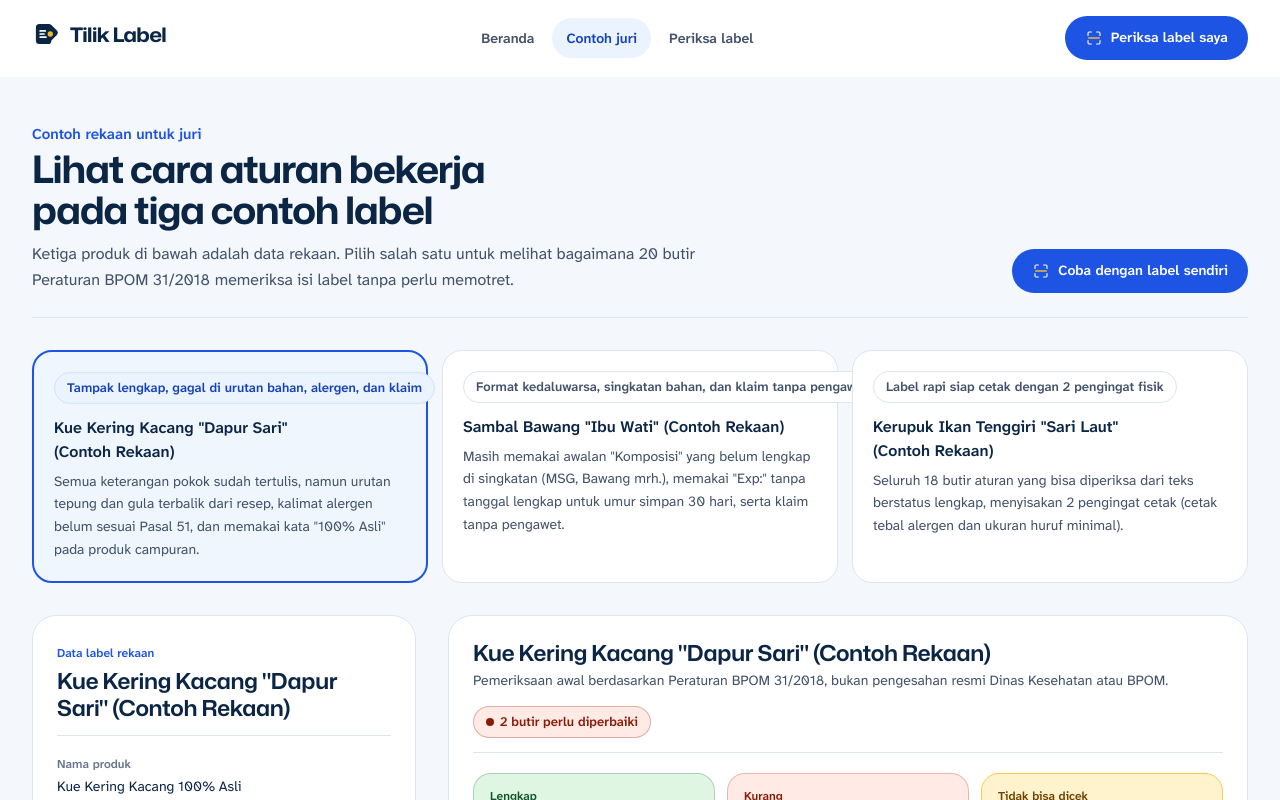
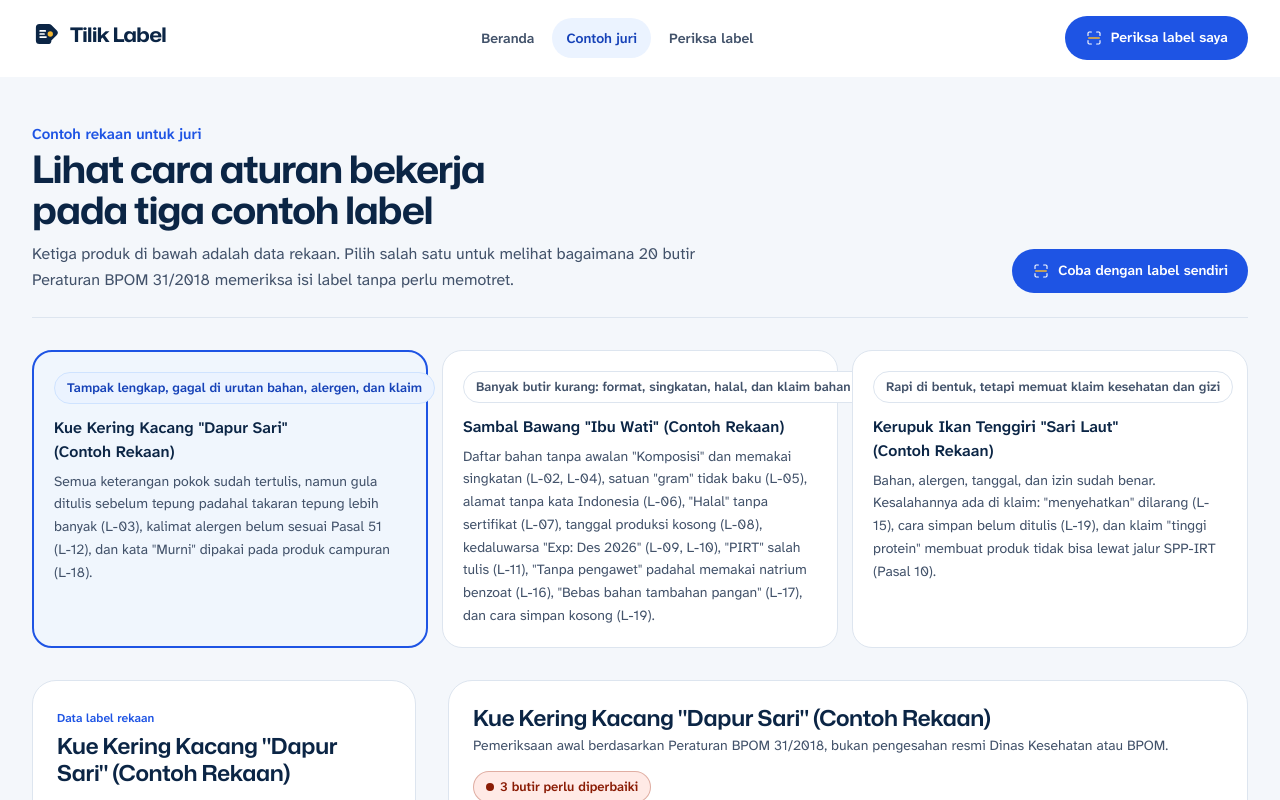
Before and after one commit to astrorehan/tilik-label, a Next.js app: page /contoh in a window 1280 px wide. Shown: the top 800 px of the page. Built offline with nearby package versions, Linux system fonts and the light colour scheme.

Commit message:
feat: rapikan tiga label contoh dan uji kesalahan yang disengaja

```diff
--- a/src/domain/sampleLabels.ts
+++ b/src/domain/sampleLabels.ts
@@ -1,5 +1,5 @@
-import { createEmptyAnswers, createEmptyLabelData } from './labelRules';
-import type { AdditionalAnswers, LabelData } from './types';
+import { createEmptyAnswers, createEmptyLabelData } from "./labelRules";
+import type { AdditionalAnswers, LabelData, LabelRuleId } from "./types";
 
 export interface SampleLabelCase {
   id: string;
@@ -8,123 +8,152 @@ export interface SampleLabelCase {
   ringkasanSingkat: string;
   label: LabelData;
   answers: AdditionalAnswers;
+  /** Butir aturan label yang sengaja dibuat berstatus kurang pada contoh ini. */
+  kesalahanDisengaja: LabelRuleId[];
 }
 
 /**
- * Tiga label contoh rekaan untuk uji coba tanpa unggah foto.
+ * Tiga label contoh rekaan untuk uji coba tanpa unggah foto. Semua nama,
+ * alamat, nomor izin, dan nomor halal di sini fiktif.
  * Contoh pertama sengaja dibuat tampak rapi di permukaan, namun gagal pada
- * urutan bahan (L-03), kalimat alergen (L-12), dan klaim bersyarat (L-18).
+ * urutan bahan (L-03), kalimat alergen (L-12), dan klaim kata "murni" (L-18).
+ * Contoh kedua gagal pada format penulisan. Contoh ketiga rapi di bentuk,
+ * namun memuat klaim kesehatan dan gizi sehingga tidak bisa lewat SPP-IRT.
  */
 export const SAMPLE_LABEL_CASES: SampleLabelCase[] = [
   {
-    id: 'kue-kering-tampak-lengkap',
+    id: "kue-kering-tampak-lengkap",
     judul: 'Kue Kering Kacang "Dapur Sari" (Contoh Rekaan)',
-    kategori: 'Tampak lengkap, gagal di urutan bahan, alergen, dan klaim',
+    kategori: "Tampak lengkap, gagal di urutan bahan, alergen, dan klaim",
     ringkasanSingkat:
-      'Semua keterangan pokok sudah tertulis, namun urutan tepung dan gula terbalik dari resep, kalimat alergen belum sesuai Pasal 51, dan memakai kata "100% Asli" pada produk campuran.',
+      'Semua keterangan pokok sudah tertulis, namun gula ditulis sebelum tepung padahal takaran tepung lebih banyak (L-03), kalimat alergen belum sesuai Pasal 51 (L-12), dan kata "Murni" dipakai pada produk campuran (L-18).',
     label: {
       ...createEmptyLabelData(),
-      namaProduk: 'Kue Kering Kacang 100% Asli',
+      namaProduk: "Kue Kering Kacang Murni",
       daftarBahanTeks:
-        'Komposisi: gula halus, tepung terigu, kacang tanah, telur, minyak nabati, garam.',
-      beratBersihTeks: 'Berat bersih: 250 g',
-      namaProdusen: 'Dapur Sari Rumahan',
-      alamatProdusen: 'Jl. Kenanga No. 8, Kota Semarang 50131, Indonesia',
-      keteranganHalalTeks: 'Halal Indonesia ID33110000987650425',
-      kodeProduksiTeks: 'KS-131126',
-      tanggalProduksiTeks: '13 Nov 2026',
-      kedaluwarsaTeks: 'Baik digunakan sebelum: 13 Jan 2027',
-      nomorIzinTeks: 'P-IRT 2063374010456-29',
-      pernyataanAlergenTeks: 'Mengandung kacang tanah.',
-      caraPenyimpananTeks: 'Simpan di wadah tertutup rapat dan tempat kering.',
-      pernyataanLain: ['Tanpa pengawet'],
+        "Komposisi: gula halus, tepung terigu, kacang tanah, telur, minyak nabati, garam.",
+      beratBersihTeks: "Berat bersih: 250 g",
+      namaProdusen: "Dapur Sari Rumahan",
+      alamatProdusen: "Jl. Kenanga No. 8, Kota Semarang 50131, Indonesia",
+      keteranganHalalTeks: "Halal Indonesia ID33110000987650425",
+      kodeProduksiTeks: "KS-131126",
+      tanggalProduksiTeks: "13 Nov 2026",
+      kedaluwarsaTeks: "Baik digunakan sebelum: 13 Jan 2027",
+      nomorIzinTeks: "P-IRT 2063374010456-29",
+      pernyataanAlergenTeks: "Mengandung kacang tanah.",
+      caraPenyimpananTeks: "Simpan di wadah tertutup rapat dan tempat kering.",
+      pernyataanLain: ["Tanpa pengawet"],
     },
     answers: {
       ...createEmptyAnswers(),
       resep: [
-        { nama: 'tepung terigu', jumlahGram: 500 },
-        { nama: 'kacang tanah', jumlahGram: 300 },
-        { nama: 'gula halus', jumlahGram: 220 },
-        { nama: 'minyak nabati', jumlahGram: 200 },
-        { nama: 'telur', jumlahGram: 100 },
-        { nama: 'garam', jumlahGram: 10 },
+        { nama: "tepung terigu", jumlahGram: 500 },
+        { nama: "kacang tanah", jumlahGram: 300 },
+        { nama: "gula halus", jumlahGram: 220 },
+        { nama: "minyak nabati", jumlahGram: 200 },
+        { nama: "telur", jumlahGram: 100 },
+        { nama: "garam", jumlahGram: 10 },
       ],
       umurSimpanHari: 60,
       bergantungCaraSimpan: true,
       punyaSertifikatHalal: true,
+      alatProduksi: "semi_otomatis",
     },
+    kesalahanDisengaja: ["L-03", "L-12", "L-18"],
   },
   {
-    id: 'sambal-bawang-rumahan',
+    id: "sambal-bawang-rumahan",
     judul: 'Sambal Bawang "Ibu Wati" (Contoh Rekaan)',
-    kategori: 'Format kedaluwarsa, singkatan bahan, dan klaim tanpa pengawet',
+    kategori:
+      "Banyak butir kurang: format, singkatan, halal, dan klaim bahan tambahan",
     ringkasanSingkat:
-      'Masih memakai awalan "Komposisi" yang belum lengkap di singkatan (MSG, Bawang mrh.), memakai "Exp:" tanpa tanggal lengkap untuk umur simpan 30 hari, serta klaim tanpa pengawet.',
+      'Daftar bahan tanpa awalan "Komposisi" dan memakai singkatan (L-02, L-04), satuan "gram" tidak baku (L-05), alamat tanpa kata Indonesia (L-06), "Halal" tanpa sertifikat (L-07), tanggal produksi kosong (L-08), kedaluwarsa "Exp: Des 2026" (L-09, L-10), "PIRT" salah tulis (L-11), "Tanpa pengawet" padahal memakai natrium benzoat (L-16), "Bebas bahan tambahan pangan" (L-17), dan cara simpan kosong (L-19).',
     label: {
       ...createEmptyLabelData(),
-      namaProduk: 'Sambal Bawang Rumahan',
-      daftarBahanTeks: 'cabai rawit, bawang mrh., minyak goreng, garam, MSG, natrium benzoat.',
-      beratBersihTeks: '150 gram',
-      namaProdusen: 'Usaha Ibu Wati',
-      alamatProdusen: 'Kota Yogyakarta 55111',
-      keteranganHalalTeks: 'Halal',
-      kodeProduksiTeks: 'Batch 04',
-      tanggalProduksiTeks: '',
-      kedaluwarsaTeks: 'Exp: Des 2026',
-      nomorIzinTeks: 'PIRT 2113471010012',
-      pernyataanAlergenTeks: '',
-      caraPenyimpananTeks: '',
-      pernyataanLain: ['Tanpa pengawet', 'Bebas bahan tambahan pangan'],
+      namaProduk: "Sambal Bawang Rumahan",
+      daftarBahanTeks:
+        "cabai rawit, bawang mrh., minyak goreng, garam, MSG, natrium benzoat.",
+      beratBersihTeks: "150 gram",
+      namaProdusen: "Usaha Ibu Wati",
+      alamatProdusen: "Kota Yogyakarta 55111",
+      keteranganHalalTeks: "Halal",
+      kodeProduksiTeks: "Batch 04",
+      tanggalProduksiTeks: "",
+      kedaluwarsaTeks: "Exp: Des 2026",
+      nomorIzinTeks: "PIRT 2113471010012",
+      pernyataanAlergenTeks: "",
+      caraPenyimpananTeks: "",
+      pernyataanLain: ["Tanpa pengawet", "Bebas bahan tambahan pangan"],
     },
     answers: {
       ...createEmptyAnswers(),
       resep: [
-        { nama: 'cabai rawit', jumlahGram: 400 },
-        { nama: 'minyak goreng', jumlahGram: 250 },
-        { nama: 'bawang merah', jumlahGram: 200 },
-        { nama: 'garam', jumlahGram: 25 },
+        { nama: "cabai rawit", jumlahGram: 400 },
+        { nama: "minyak goreng", jumlahGram: 250 },
+        { nama: "bawang merah", jumlahGram: 200 },
+        { nama: "garam", jumlahGram: 25 },
+        { nama: "MSG", jumlahGram: 5 },
+        { nama: "natrium benzoat", jumlahGram: 1 },
       ],
       umurSimpanHari: 30,
       bergantungCaraSimpan: true,
       punyaSertifikatHalal: false,
+      alatProduksi: "manual",
     },
+    kesalahanDisengaja: [
+      "L-02",
+      "L-04",
+      "L-05",
+      "L-06",
+      "L-07",
+      "L-08",
+      "L-09",
+      "L-10",
+      "L-11",
+      "L-16",
+      "L-17",
+      "L-19",
+    ],
   },
   {
-    id: 'kerupuk-ikan-rapi',
+    id: "kerupuk-ikan-klaim-gizi",
     judul: 'Kerupuk Ikan Tenggiri "Sari Laut" (Contoh Rekaan)',
-    kategori: 'Label rapi siap cetak dengan 2 pengingat fisik',
+    kategori: "Rapi di bentuk, tetapi memuat klaim kesehatan dan gizi",
     ringkasanSingkat:
-      'Seluruh 18 butir aturan yang bisa diperiksa dari teks berstatus lengkap, menyisakan 2 pengingat cetak (cetak tebal alergen dan ukuran huruf minimal).',
+      'Bahan, alergen, tanggal, dan izin sudah benar. Kesalahannya ada di klaim: "menyehatkan" dilarang (L-15), cara simpan belum ditulis (L-19), dan klaim "tinggi protein" membuat produk tidak bisa lewat jalur SPP-IRT (Pasal 10).',
     label: {
       ...createEmptyLabelData(),
-      namaProduk: 'Kerupuk Ikan Tenggiri',
+      namaProduk: "Kerupuk Ikan Tenggiri",
       daftarBahanTeks:
-        'Komposisi: tapioka, ikan tenggiri, telur ayam, bawang putih, gula pasir, garam.',
-      beratBersihTeks: 'Berat bersih: 200 g',
-      namaProdusen: 'Kelompok Usaha Sari Laut',
-      alamatProdusen: 'Jl. Pelabuhan No. 4, Kota Cirebon 45112, Indonesia',
-      keteranganHalalTeks: 'Halal Indonesia ID32110000443210824',
-      kodeProduksiTeks: 'SL-131126',
-      tanggalProduksiTeks: '13 Nov 2026',
-      kedaluwarsaTeks: 'Baik digunakan sebelum: 13 Mei 2027',
-      nomorIzinTeks: 'P-IRT 2023274010089-29',
-      pernyataanAlergenTeks: 'Mengandung alergen, lihat daftar bahan yang dicetak tebal.',
-      caraPenyimpananTeks: 'Simpan di tempat sejuk dan kering.',
-      pernyataanLain: [],
+        "Komposisi: tapioka, ikan tenggiri, telur ayam, bawang putih, gula pasir, garam.",
+      beratBersihTeks: "Berat bersih: 200 g",
+      namaProdusen: "Kelompok Usaha Sari Laut",
+      alamatProdusen: "Jl. Pelabuhan No. 4, Kota Cirebon 45112, Indonesia",
+      keteranganHalalTeks: "Halal Indonesia ID32110000443210824",
+      kodeProduksiTeks: "SL-131126",
+      tanggalProduksiTeks: "13 Nov 2026",
+      kedaluwarsaTeks: "Baik digunakan sebelum: 13 Mei 2027",
+      nomorIzinTeks: "P-IRT 2023274010089-29",
+      pernyataanAlergenTeks:
+        "Mengandung alergen, lihat daftar bahan yang dicetak tebal.",
+      caraPenyimpananTeks: "",
+      pernyataanLain: ["Menyehatkan untuk keluarga", "Tinggi protein"],
     },
     answers: {
       ...createEmptyAnswers(),
       resep: [
-        { nama: 'tapioka', jumlahGram: 1000 },
-        { nama: 'ikan tenggiri', jumlahGram: 500 },
-        { nama: 'telur ayam', jumlahGram: 150 },
-        { nama: 'bawang putih', jumlahGram: 60 },
-        { nama: 'gula pasir', jumlahGram: 40 },
-        { nama: 'garam', jumlahGram: 30 },
+        { nama: "tapioka", jumlahGram: 1000 },
+        { nama: "ikan tenggiri", jumlahGram: 500 },
+        { nama: "telur ayam", jumlahGram: 150 },
+        { nama: "bawang putih", jumlahGram: 60 },
+        { nama: "gula pasir", jumlahGram: 40 },
+        { nama: "garam", jumlahGram: 30 },
       ],
       umurSimpanHari: 180,
       bergantungCaraSimpan: true,
       punyaSertifikatHalal: true,
+      alatProduksi: "semi_otomatis",
     },
+    kesalahanDisengaja: ["L-15", "L-19"],
   },
 ];
```
Also changed, not shown: 1 other file (tests, documents, lock files or other folders).
